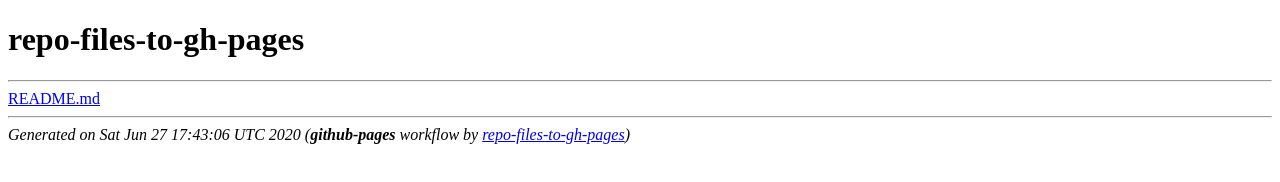
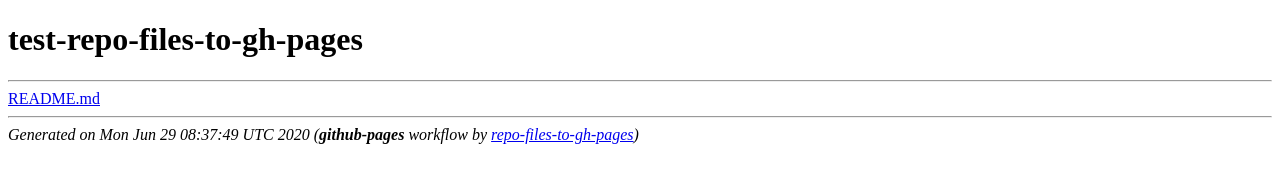
Before and after one commit to dacrystal/test-repo-files-to-gh-pages, a plain HTML site: page index.html in a window 1280 px wide. Drawn offline with Linux system fonts and the light colour scheme.

Commit message:
deploy: e6a7cc92e203184335a27a612a2c0e031e3d0041

```diff
--- a/index.html
+++ b/index.html
@@ -1,4 +1,4 @@
-<!DOCTYPE html><html lang="en"><head><title>repo-files-to-gh-pages</title></head><body><h1>repo-files-to-gh-pages</h1><hr>
+<!DOCTYPE html><html lang="en"><head><title>test-repo-files-to-gh-pages</title></head><body><h1>test-repo-files-to-gh-pages</h1><hr>
 <a href="README.md">README.md</a><br/>
-<hr/><address>Generated on Sat Jun 27 17:43:06 UTC 2020 (<b>github-pages</b> workflow by <a href="https://github.com/dacrystal/repo-files-to-gh-pages">repo-files-to-gh-pages</a>)</address>
+<hr/><address>Generated on Mon Jun 29 08:37:49 UTC 2020 (<b>github-pages</b> workflow by <a href="https://github.com/dacrystal/repo-files-to-gh-pages">repo-files-to-gh-pages</a>)</address>
 </body></html>
```
